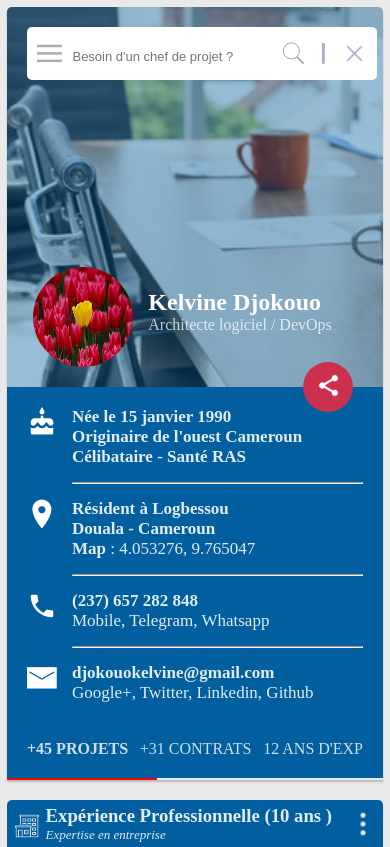
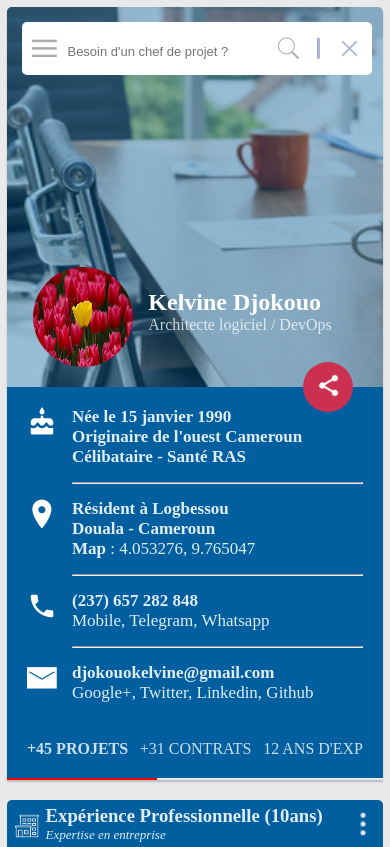
Before and after one commit to dKelvine1548/my-cv-web, a PHP site: page / in a window 390 px wide. Shown: the top 847 px of the page. Run offline with PHP 8.4, Linux system fonts and the light colour scheme.

Commit message:
"Modify with of input-searchbar on mobile"

```diff
--- a/composants/exprerience_prof.php
+++ b/composants/exprerience_prof.php
@@ -101,7 +101,7 @@
                         <div class="element-titre">
                             <img src="img/real_estate_80px.png" alt="" class="icon-infos" id="image-batiment" />
                             <div class="titre-texte">
-                                <h3>Expérience Professionnelle (<?php echo $annee_experience . "  ans "?>) </h3>
+                                <h3>Expérience Professionnelle (<?php echo $annee_experience. "ans"?>)</h3>
                                 <i> Expertise en entreprise</i>
                             </div>
 
--- a/style.css
+++ b/style.css
@@ -543,6 +543,11 @@ i{
         margin-bottom: 25px;
     }
 
+    .input-searchBar{
+        margin-top: 5px;
+        margin-left: 5px;
+        margin-right: 5px;
+    }
 
     .point-interet{
         width: 100%;
@@ -575,7 +580,7 @@ i{
         margin-bottom: 20px;
     }
 
-    .searchBar{
+    .input-searchBar{
         margin-top: 5px;
         margin-left: 5px;
         margin-right: 5px;
@@ -610,7 +615,7 @@ i{
         height: 715px;
     }
 
-    .searchBar{
+    .input-searchBar{
         margin-top: 5px;
         margin-right: 5px;
         margin-left: 5px;
@@ -633,7 +638,7 @@ i{
         height: 715px;
     }
 
-    .searchBar{
+    .input-searchBar{
         margin-top: 5px;
         margin-left: 5px;
         margin-right: 5px;
```
